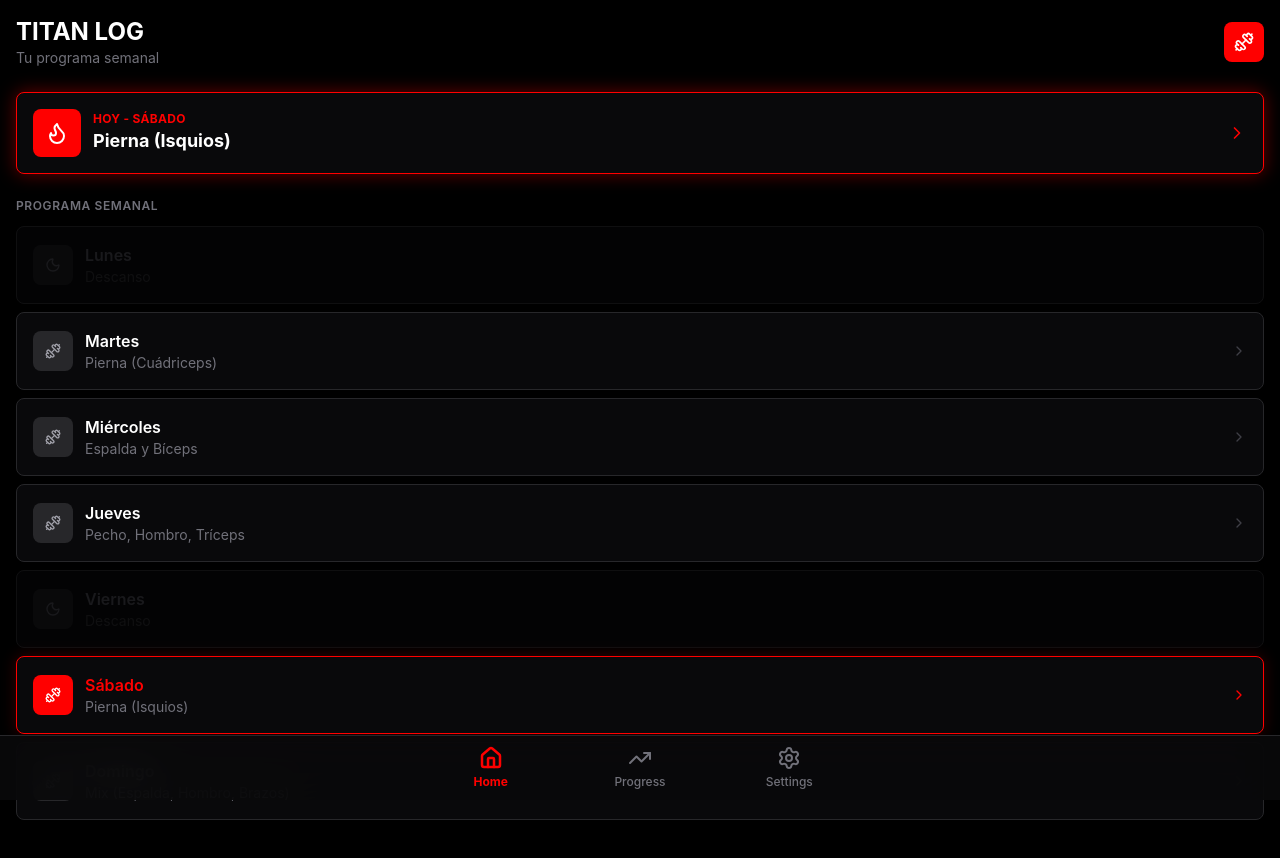
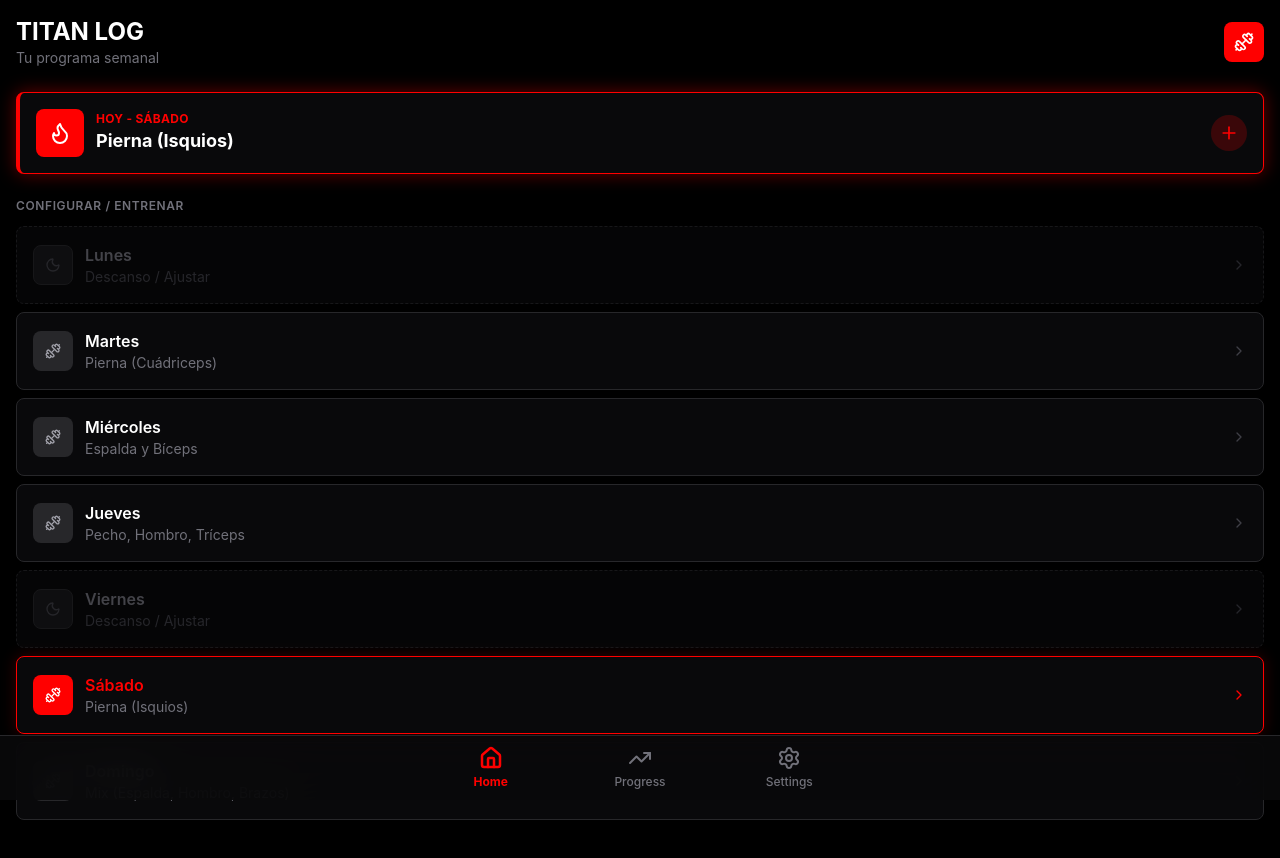
Before and after one commit to miguellouwagie-creator/Gym-Progress-App, a Next.js app: page / in a window 1280 px wide. Shown: the top 858 px of the page. Built offline with nearby package versions, Linux system fonts and the light colour scheme.

Commit message:
Arreglado bloqueo de dias de descanso y mejoras visuales

```diff
--- a/src/app/page.tsx
+++ b/src/app/page.tsx
@@ -2,25 +2,25 @@
 
 import { useEffect, useState } from 'react';
 import { useRouter } from 'next/navigation';
-import { Dumbbell, ChevronRight, Flame, Moon } from 'lucide-react';
+import { Dumbbell, ChevronRight, Flame, Moon, Plus } from 'lucide-react';
 import { Card } from '@/components/ui';
 import { StaggerContainer, StaggerItem } from '@/components/PageTransition';
-import { getActiveWorkout, startWorkout } from '@/lib/db';
+import { startWorkout } from '@/lib/db';
 
-// Fixed Weekly Schedule in Spanish
+// He eliminado "isRest" como bloqueo. Ahora es solo visual.
 const WEEKLY_SCHEDULE = [
-  { day: 0, name: 'Lunes', focus: 'Descanso', isRest: true },
-  { day: 1, name: 'Martes', focus: 'Pierna (Cuádriceps)', isRest: false },
-  { day: 2, name: 'Miércoles', focus: 'Espalda y Bíceps', isRest: false },
-  { day: 3, name: 'Jueves', focus: 'Pecho, Hombro, Tríceps', isRest: false },
-  { day: 4, name: 'Viernes', focus: 'Descanso', isRest: true },
-  { day: 5, name: 'Sábado', focus: 'Pierna (Isquios)', isRest: false },
-  { day: 6, name: 'Domingo', focus: 'Mix (Espalda, Hombro, Brazos)', isRest: false },
+  { day: 0, name: 'Lunes', focus: 'Descanso / Ajustar', isVisualRest: true },
+  { day: 1, name: 'Martes', focus: 'Pierna (Cuádriceps)', isVisualRest: false },
+  { day: 2, name: 'Miércoles', focus: 'Espalda y Bíceps', isVisualRest: false },
+  { day: 3, name: 'Jueves', focus: 'Pecho, Hombro, Tríceps', isVisualRest: false },
+  { day: 4, name: 'Viernes', focus: 'Descanso / Ajustar', isVisualRest: true },
+  { day: 5, name: 'Sábado', focus: 'Pierna (Isquios)', isVisualRest: false },
+  { day: 6, name: 'Domingo', focus: 'Mix (Espalda, Hombro, Brazos)', isVisualRest: false },
 ];
 
 function getTodayIndex(): number {
-  const jsDay = new Date().getDay(); // 0 = Sunday
-  // Convert to 0 = Monday
+  const jsDay = new Date().getDay(); // 0 = Domingo en JS
+  // Convertimos para que 0 sea Lunes
   return jsDay === 0 ? 6 : jsDay - 1;
 }
 
@@ -29,12 +29,12 @@ export default function HomePage() {
   const [todayIndex] = useState(getTodayIndex());
   const [loading, setLoading] = useState(false);
 
-  const handleDayClick = async (dayIndex: number, focus: string, isRest: boolean) => {
-    if (isRest) return; // Don't allow entering rest days
-
+  const handleDayClick = async (dayIndex: number, focus: string) => {
     setLoading(true);
 
-    // Create or get today's workout for this day
+    // Creamos el entrenamiento para ese día.
+    // NOTA: Al entrar y añadir ejercicios, la app "aprenderá" y te los sugerirá
+    // automáticamente la próxima vez que entres en este día de la semana.
     const workoutName = `${WEEKLY_SCHEDULE[dayIndex].name}: ${focus}`;
     const workoutId = await startWorkout(workoutName);
 
@@ -54,16 +54,14 @@ export default function HomePage() {
         </div>
       </div>
 
-      {/* Today's Highlight */}
-      {!WEEKLY_SCHEDULE[todayIndex].isRest && (
+      {/* Tarjeta de HOY (Siempre visible y activa) */}
       <Card
         onClick={() => handleDayClick(
           todayIndex,
-            WEEKLY_SCHEDULE[todayIndex].focus,
-            WEEKLY_SCHEDULE[todayIndex].isRest
+          WEEKLY_SCHEDULE[todayIndex].focus
         )}
         active
-          className="mb-6 animate-pulse-red"
+        className="mb-6 animate-pulse-red border-l-4 border-l-[#FF0000]"
       >
         <div className="flex items-center justify-between">
           <div className="flex items-center gap-3">
@@ -79,14 +77,15 @@ export default function HomePage() {
               </h2>
             </div>
           </div>
-            <ChevronRight className="w-5 h-5 text-[#FF0000]" />
+          <div className="bg-[#FF0000]/20 p-2 rounded-full">
+            <Plus className="w-5 h-5 text-[#FF0000]" />
+          </div>
         </div>
       </Card>
-      )}
 
-      {/* Weekly Schedule */}
+      {/* Lista Semanal Completa */}
       <h2 className="text-xs font-semibold text-[#71717a] uppercase tracking-wider mb-3">
-        Programa Semanal
+        Configurar / Entrenar
       </h2>
 
       <StaggerContainer>
@@ -97,47 +96,46 @@ export default function HomePage() {
             return (
               <StaggerItem key={schedule.day}>
                 <Card
-                  onClick={!schedule.isRest ? () => handleDayClick(index, schedule.focus, schedule.isRest) : undefined}
+                  // AHORA SÍ: El click funciona siempre, incluso en descanso
+                  onClick={() => handleDayClick(index, schedule.focus)}
                   active={isToday}
                   className={`
-                    ${schedule.isRest ? 'opacity-40' : ''}
-                    ${!schedule.isRest ? 'cursor-pointer' : 'cursor-default'}
+                    cursor-pointer hover:border-[#FF0000]/50 transition-colors
+                    ${schedule.isVisualRest ? 'opacity-60 border-dashed' : ''}
                   `}
                 >
                   <div className="flex items-center justify-between">
                     <div className="flex items-center gap-3">
-                      {/* Day Icon */}
+                      {/* Icono del día */}
                       <div className={`
                         w-10 h-10 rounded-lg flex items-center justify-center
-                        ${isToday ? 'bg-[#FF0000]' : schedule.isRest ? 'bg-[#18181b]' : 'bg-[#27272a]'}
+                        ${isToday ? 'bg-[#FF0000]' : schedule.isVisualRest ? 'bg-[#18181b] border border-[#27272a]' : 'bg-[#27272a]'}
                       `}>
-                        {schedule.isRest ? (
+                        {schedule.isVisualRest ? (
                           <Moon className={`w-4 h-4 ${isToday ? 'text-white' : 'text-[#3f3f46]'}`} />
                         ) : (
                           <Dumbbell className={`w-4 h-4 ${isToday ? 'text-white' : 'text-[#a1a1aa]'}`} />
                         )}
                       </div>
 
-                      {/* Day Info */}
+                      {/* Información */}
                       <div>
                         <p className={`
                           font-semibold
-                          ${isToday ? 'text-[#FF0000]' : schedule.isRest ? 'text-[#3f3f46]' : 'text-white'}
+                          ${isToday ? 'text-[#FF0000]' : schedule.isVisualRest ? 'text-[#71717a]' : 'text-white'}
                         `}>
                           {schedule.name}
                         </p>
                         <p className={`
                           text-sm
-                          ${schedule.isRest ? 'text-[#27272a]' : 'text-[#71717a]'}
+                          ${schedule.isVisualRest ? 'text-[#3f3f46]' : 'text-[#71717a]'}
                         `}>
                           {schedule.focus}
                         </p>
                       </div>
                     </div>
 
-                    {!schedule.isRest && (
                     <ChevronRight className={`w-4 h-4 ${isToday ? 'text-[#FF0000]' : 'text-[#3f3f46]'}`} />
-                    )}
                   </div>
                 </Card>
               </StaggerItem>
@@ -147,8 +145,11 @@ export default function HomePage() {
       </StaggerContainer>
 
       {loading && (
-        <div className="fixed inset-0 bg-black/50 flex items-center justify-center z-50">
-          <div className="w-8 h-8 border-2 border-[#FF0000] border-t-transparent rounded-full animate-spin" />
+        <div className="fixed inset-0 bg-black/80 backdrop-blur-sm flex items-center justify-center z-50">
+          <div className="flex flex-col items-center gap-4">
+            <div className="w-10 h-10 border-4 border-[#FF0000] border-t-transparent rounded-full animate-spin" />
+            <p className="text-[#FF0000] font-bold animate-pulse">CARGANDO SESIÓN...</p>
+          </div>
         </div>
       )}
     </div>
```
Lines whose indentation alone changed are shown as unchanged.
